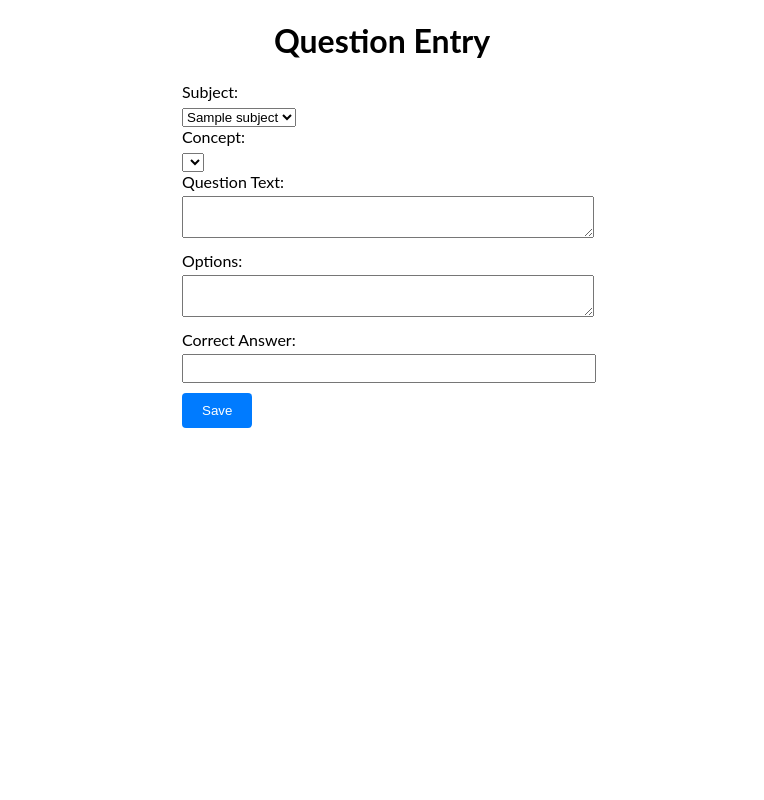
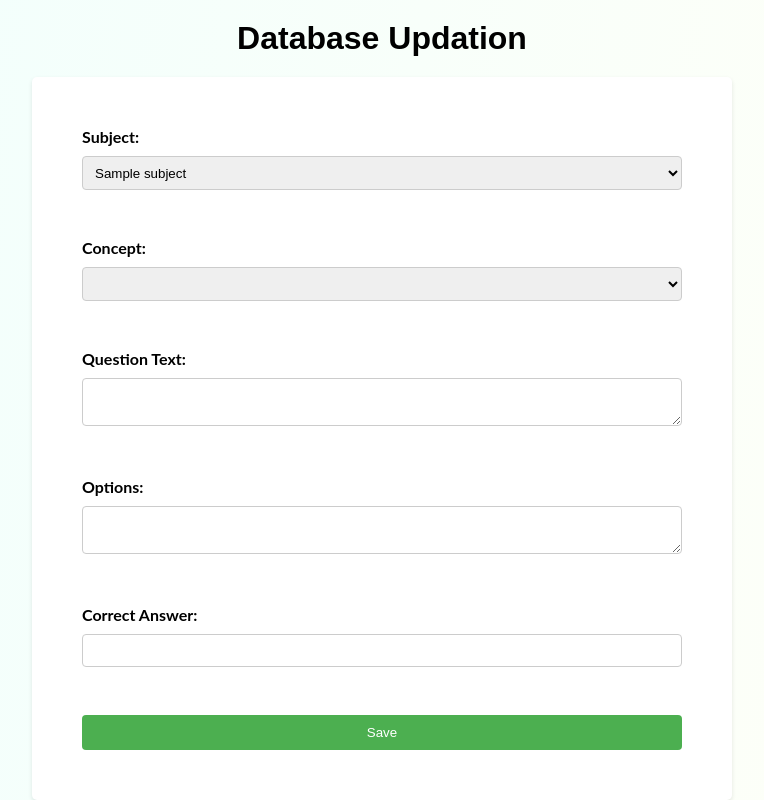
Before and after one commit to mohdarhm/randomexamapp, a Django app: page /faculty/portal/ in a window 1280 px wide. Shown: the whole page, without its empty margins (258-1022 px from the left). Run offline with Django 4.2, Linux system fonts and the light colour scheme; tables that the repository leaves empty hold one stand-in row (values such as "Sample post"); lists and menus that the app fills with data are empty.

Commit message:
V0.5.1
Database updation module partially implemented

```diff
--- a/myap/examapp/faculty_questions/models.py
+++ b/myap/examapp/faculty_questions/models.py
@@ -1,16 +1,4 @@
 from django.db import models
-
-# Create your models here.
-
-class Concept(models.Model):
-    name = models.CharField(max_length=255)
-
-    def __str__(self):
-        return self.name
-    using='forfacultydata'
-
-    class Meta:
-        db_table='concept'
 
 class Subject(models.Model):
     name = models.CharField(max_length=255)
@@ -18,6 +6,15 @@ class Subject(models.Model):
     def __str__(self):
         return self.name
 
-    using='forfacultydata'
     class Meta:
-        db_table='subject'
+        db_table = 'subject'
+
+class Concept(models.Model):
+    name = models.CharField(max_length=255)
+    subject = models.ForeignKey(Subject, on_delete=models.CASCADE)
+
+    def __str__(self):
+        return self.name
+
+    class Meta:
+        db_table = 'concept'
--- a/myap/examapp/faculty_questions/urls.py
+++ b/myap/examapp/faculty_questions/urls.py
@@ -6,4 +6,5 @@ app_name = 'faculty_questions'
 urlpatterns = [
     path('login/', views.login_view, name='login'),
     path('portal/', views.portal_view, name='portal'),
+    path('get_concepts/', views.get_concepts, name='get_concepts'),
 ]
--- a/myap/examapp/faculty_questions/views.py
+++ b/myap/examapp/faculty_questions/views.py
@@ -1,9 +1,10 @@
-from django.shortcuts import render
+from django.shortcuts import render, HttpResponse
 from django.contrib.auth.decorators import login_required
 from django.views.generic import TemplateView
 from django.contrib.auth.mixins import LoginRequiredMixin
 from .models import Concept, Subject
 from django.http import JsonResponse
+
 
 # Create your views here.
 
@@ -13,21 +14,32 @@ def login_view(request):
 
 
 # @login_required
-#uncomment this line when login page is ready.
+# uncomment this line when login page is ready.
 
 def portal_view(request):
     subjects = Subject.objects.all()
-    selected_subject_id = request.POST.get('subject', None)
-    selected_subject = None
-    concepts = []
-
-    if selected_subject_id:
-        selected_subject = Subject.objects.get(id=selected_subject_id)
-        concepts = Concept.objects.filter(subject=selected_subject)
 
     context = {
         'subjects': subjects,
-        'selected_subject': selected_subject,
-        'concepts': concepts,
     }
     return render(request, 'facultyportal.html', context)
+
+
+def get_concepts(request):
+    subject_id = request.GET.get('subject')
+
+    if subject_id:
+        try:
+            # Retrieve the subject object based on the subject_id
+            subject = Subject.objects.get(id=subject_id)
+
+            # Fetch the concepts related to the subject
+            concepts = Concept.objects.filter(subject=subject).values('name', 'subject__name')
+
+        except Subject.DoesNotExist:
+            concepts = []
+    else:
+        concepts = []
+
+    # Return the concepts as a JSON response
+    return JsonResponse(list(concepts), safe=False)
--- a/myap/examapp/static/facportalstyle.css
+++ b/myap/examapp/static/facportalstyle.css
@@ -1,45 +1,78 @@
+/* styles.css */
+
+/* Reset some default styles */
+* {
+    margin: 0;
+    padding: 0;
+    box-sizing: border-box;
+  }
+
   body {
     font-family: Lato, sans-serif;
-    margin: 20px;
+    background: rgb(241,255,253);
+    background: linear-gradient(96deg, rgba(241,255,253,1) 0%, rgba(255,255,247,1) 100%);;
   }
 
   h1 {
+    margin: 20px 0;
     text-align: center;
+    font-family: Arial, Helvetica, sans-serif;
 }
 
   form {
-    width: 400px;
+    width: 700px;
     margin: 0 auto;
+    background-color: #ffffff;
+    padding: 50px;
+    border-radius: 5px;
+    box-shadow: 0 2px 4px rgba(0, 0, 0, 0.1);
   }
 
   label {
     display: block;
-    margin-bottom: 5px;
+    margin-bottom: 10px;
+    font-weight: bold;
   }
 
-input[type="number"],
+  input,
+  textarea,
+  select {
+    width: 100%;
+    padding: 8px;
+    border: 1px solid #ccc;
+    border-radius: 4px;
+    transition: border-color 0.3s;
+  }
+
+  input[type="submit"] {
+    background-color: #4CAF50;
+    color: #fff;
+    border: none;
+    cursor: pointer;
+    padding: 10px 20px;
+    font-weight: normal;
+    transition: background-color 0.3s;
+  }
+
+  input[type="submit"]:hover {
+    background-color: #45a049;
+  }
+
+  textarea:focus,
+  input:focus,
+  select:focus {
+    outline: none;
+    border-color: #80bdff;
+  }
+
+  textarea,
   input[type="text"],
-textarea {
-    width: 100%;
-    padding: 5px;
+  select {
     margin-bottom: 10px;
   }
 
-input[type="submit"] {
-    padding: 10px 20px;
-    background-color: #007bff;
-    color: #fff;
-    border: none;
-    cursor: pointer;
-    border-radius: 4px;
-    transition: 0.1s;
+  select {
+    height: 34px;
   }
 
-input[type="submit"]:hover {
-    background-color: #0056b3;
-    animation:exa 0.3s ease-in-out;
-}
-
-@keyframes exa {
-    from{}
-}
+  /* Add any additional custom styles here */
--- a/myap/examapp/templates/facultyportal.html
+++ b/myap/examapp/templates/facultyportal.html
@@ -1,66 +1,62 @@
 <!DOCTYPE html>
 <html>
 <head>
-    <title>Question Entry</title>
+    <title>Database Updation</title>
     {% load static %}
     <link rel="stylesheet" type="text/css" href="{% static 'facportalstyle.css'%}">
-
 </head>
 <body>
-
-    <h1>Question Entry</h1>
+    <h1>Database Updation</h1>
     <form method="POST" action="">
         {% csrf_token %}
-
-
         <label for="subject_id">Subject:</label>
         <select id="subjectDropdown" name="subject_id">
             {% for subject in subjects %}
             <option value="{{ subject.id }}">{{ subject.name }}</option>
             {% endfor %}
+
         </select>
+        <br><br><br>
         <label for="concept_id">Concept:</label>
         <select id="conceptDropdown" name="concept_id">
-
         </select>
-
-
+        <br><br><br>
         <label for="question_text">Question Text:</label>
-        <textarea id="question_text" name="question_text" required></textarea><br>
-
+        <textarea id="question_text" name="question_text" required></textarea><br><br><br>
         <label for="options">Options:</label>
-        <textarea id="options" name="options" required></textarea><br>
-
+        <textarea id="options" name="options" required></textarea><br><br><br>
         <label for="correct_answer">Correct Answer:</label>
-        <input type="text" id="correct_answer" name="correct_answer" required><br>
-
+        <input type="text" id="correct_answer" name="correct_answer" required>
+        <br><br><br>
         <input type="submit" value="Save">
     </form>
-    <script src="https://code.jquery.com/jquery-3.6.0.min.js">
+    <script src="https://code.jquery.com/jquery-3.6.0.min.js"></script>
+    <script>
+        console.log("hailu");
         $(document).ready(function() {
-  // Handle change event of subject dropdown
+            // Handle the change event of the Subject dropdown
             $('#subjectDropdown').change(function() {
-    // Get the selected subject ID
-    var subjectId = $(this).val();
-
-    // Filter the concepts based on the selected subject
-    var filteredConcepts = concepts.filter(function(concept) {
-      return concept.subject_id == subjectId;
+                var selectedSubject = $(this).val();
+                console.log("hailu");
+                if (selectedSubject) {
+                    // Make an AJAX request to get the updated concept options
+                    $.ajax({
+                        url: '{% url "faculty_questions:get_concepts" %}',
+                        data: {
+                            'subject': selectedSubject
+                        },
+                        success: function(concepts) {
+                            // Update the options of the Concept dropdown
+                            var conceptDropdown = $('#conceptDropdown');
+                            conceptDropdown.empty();
+                            $.each(concepts, function(key, value) {
+                                conceptDropdown.append($('<option></option>').attr('value', key).text(value.name));
                             });
-
-    // Clear previous options in concepts dropdown
-    $('#conceptDropdown').empty();
-
-    // Add new options based on the filtered concepts
-    $.each(filteredConcepts, function(index, concept) {
-      $('#conceptDropdown').append('<option value="' + concept.id + '">' + concept.name + '</option>');
+                        }
                     });
+                }
             });
         });
     </script>
-
-
-    </script>
-
 </body>
 </html>
```
Lines whose indentation alone changed are shown as unchanged.
